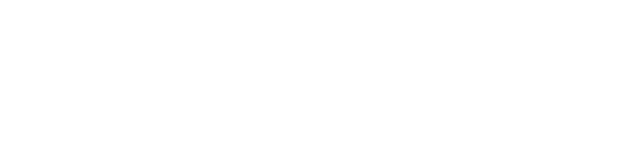
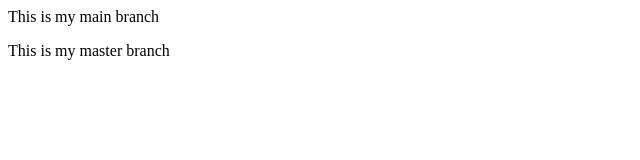
Before and after one commit to vikasuttangi/pushtogit, a plain HTML site: page index.html in a window 1280 px wide. Shown: the whole page, without its empty margins (0-640 px from the left). Drawn offline with Linux system fonts and the light colour scheme.

Commit message:
save in master

```diff
--- a/index.html
+++ b/index.html
@@ -1,3 +1,9 @@
 <html>
-
+  <head>
+    <title>This is a main branch</title>
+  </head>
+  <body>
+    <p>This is my main branch</p>
+    <p>This is my master branch</p>
+  </body>
 </html>
```
